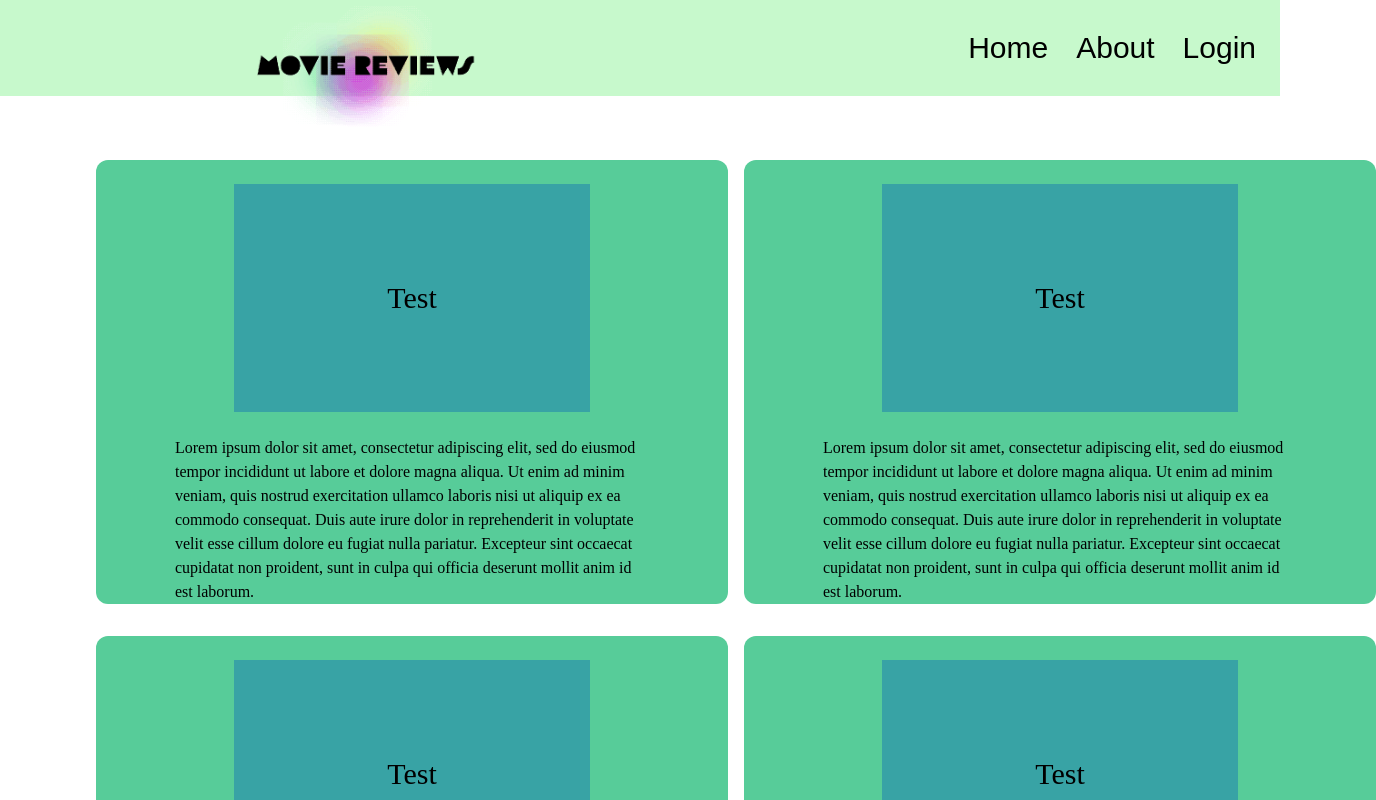
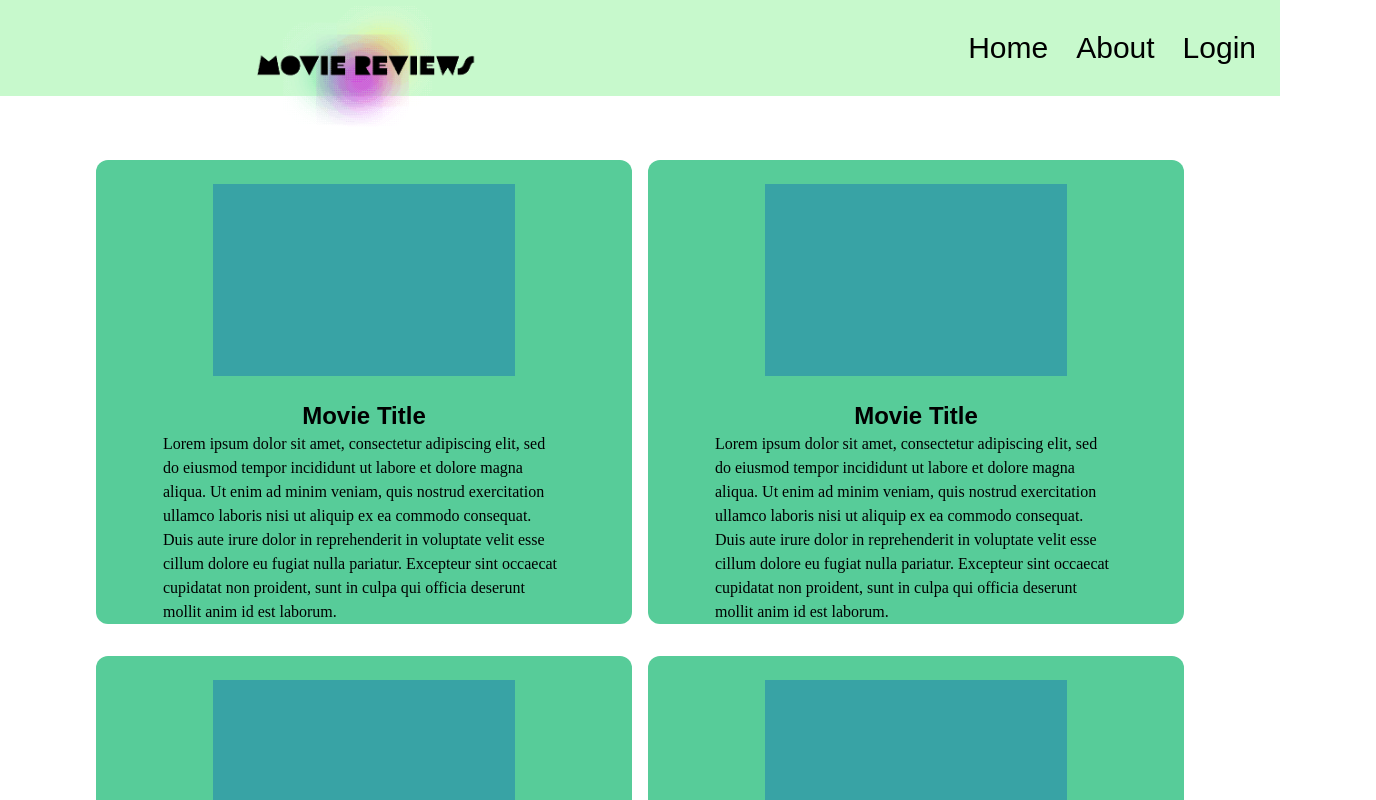
Before and after one commit to trevornei/movie-review, a React (Vite) app: page / in a window 1280 px wide. Shown: the top 800 px of the page, 1376 px wide, since content can reach past the window. Built offline with nearby package versions, Linux system fonts and the light colour scheme; a web font is replaced by a local one.

Commit message:
Fixed margin bug on landing page and added movie title.

```diff
--- a/src/components/MovieList.jsx
+++ b/src/components/MovieList.jsx
@@ -5,7 +5,7 @@ import Movie from './Movie'
 
 export default function MovieList () {
     return (
-        <div className="w-full h-auto grid grid-cols-2 grid-rows-3 gap-x-4 gap-y-8 mx-24">
+        <div className="w-auto h-auto grid grid-cols-2 grid-rows-3 gap-x-4 gap-y-8 mx-24">
             <Movie></Movie>
             <Movie></Movie>
             <Movie></Movie>
--- a/src/components/Review.jsx
+++ b/src/components/Review.jsx
@@ -5,8 +5,9 @@ export default function Review() {
         <div className="">
             <div className="w-3/4 h-auto mx-auto my-auto flex flex-col items-center justify-center">
                 <div className="w-3/4 h-1/2 bg-secondary my-6">
-                    <h1 className='font-eldwin text-extrabold text-3xl text-center p-24'>Test</h1>
+                    <h1 className='font-eldwin text-extrabold text-3xl text-center p-24'></h1>
                 </div>
+                <h3 className="font-arsenica text-2xl font-bold">Movie Title</h3>
                 <p className="font-moret">
                 Lorem ipsum dolor sit amet, consectetur adipiscing elit, sed do eiusmod tempor incididunt ut labore et dolore magna aliqua. Ut enim ad minim veniam, quis nostrud exercitation ullamco laboris nisi ut aliquip ex ea commodo consequat. Duis aute irure dolor in reprehenderit in voluptate velit esse cillum dolore eu fugiat nulla pariatur. Excepteur sint occaecat cupidatat non proident, sunt in culpa qui officia deserunt mollit anim id est laborum.
                 </p>
--- a/src/components/nav.jsx
+++ b/src/components/nav.jsx
@@ -10,13 +10,13 @@ export default function Nav() {
             <div>
                 <ul className="flex flex-row items-center justify-center">
                     <li className="">
-                        <h3 className="text-3xl text-center font-arsenica ml-3 p-2">Home</h3>
+                        <h3 className="hover:text-secondary hover:ease-in-out duration-500 text-3xl text-center font-arsenica ml-3 p-2">Home</h3>
                     </li>
                     <li>
-                        <h3 className="text-3xl text-center font-arsenica ml-3 p-2">About</h3>
+                        <h3 className="hover:text-secondary hover:ease-in-out duration-500 text-3xl text-center font-arsenica ml-3 p-2">About</h3>
                     </li>
                     <li>
-                        <h3 className="text-3xl text-center font-arsenica ml-3 p-2">Login</h3>
+                        <h3 className="hover:text-secondary hover:ease-in-out duration-500 text-3xl text-center font-arsenica ml-3 p-2">Login</h3>
                     </li>
                 </ul>
             </div>
```
